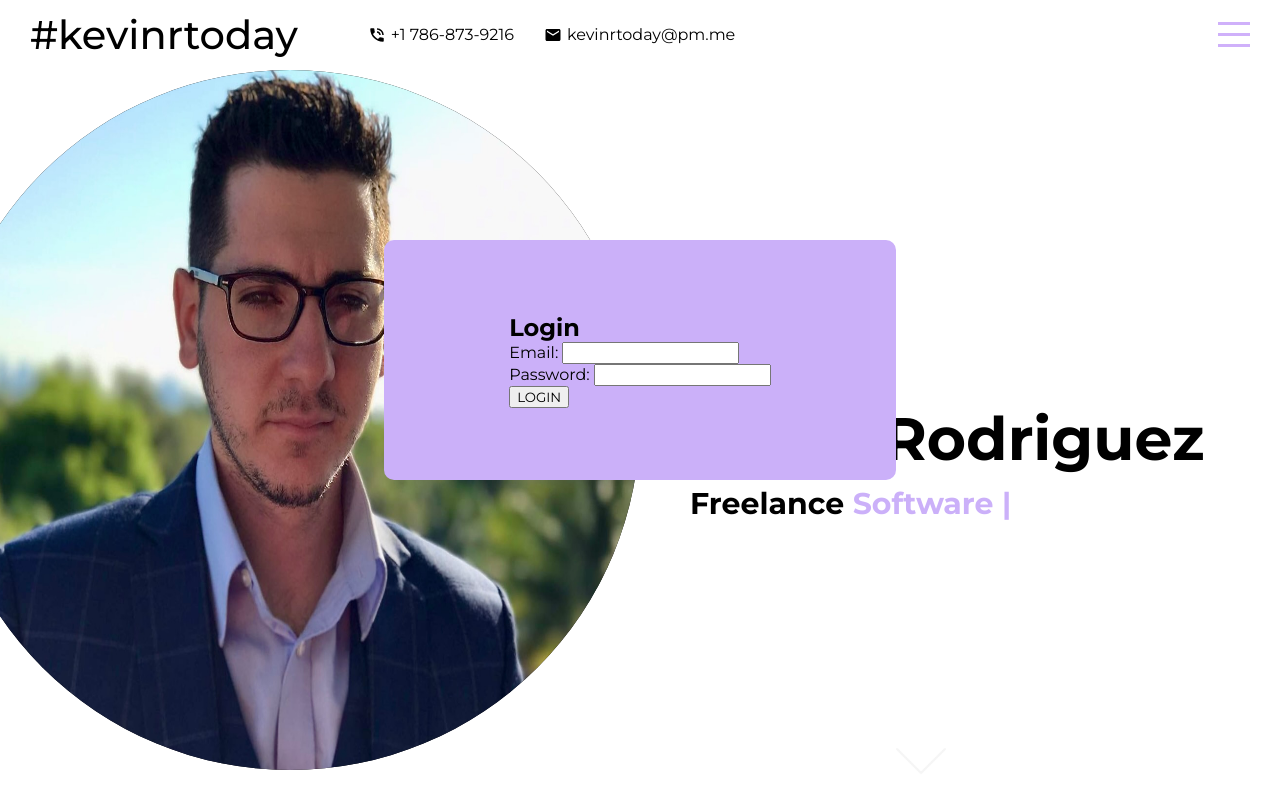
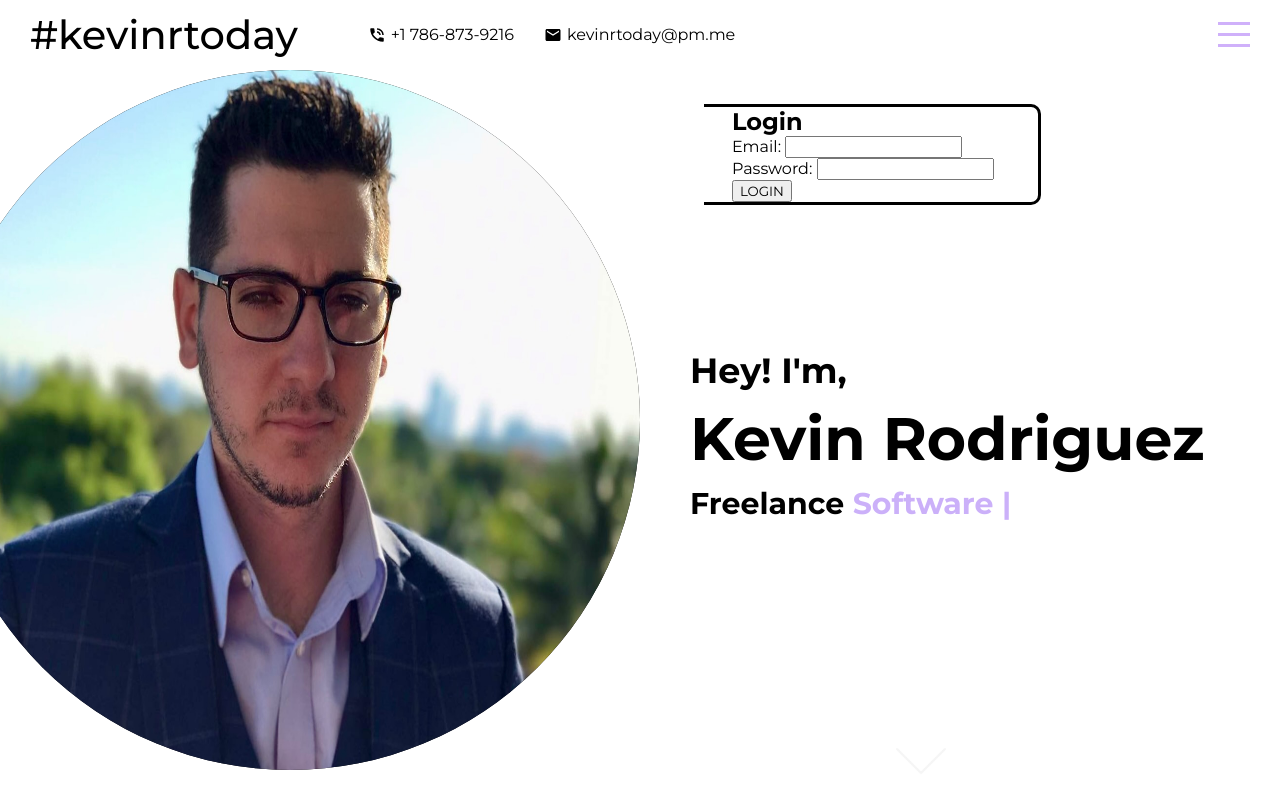
Before and after one commit to kevinrtoday/Portfolio-Page, a React (Create React App) app: page /admin in a window 1280 px wide. Built offline with nearby package versions, Linux system fonts and the light colour scheme.

Commit message:
login stlying

```diff
--- a/src/components/admin/admin.scss
+++ b/src/components/admin/admin.scss
@@ -7,13 +7,34 @@
   z-index: 5;
   box-sizing: border-box;
   font-family: montserrat, sans-serif;
-  height: 20vh;
-  left: 30%;
-  top: 30%;
+  height: 50vh;
+  width: 100vh;
+  left: 55%;
+  top: 1%;
   align-items: center;
-  background-color: $mainColor;
+  // background-color: $mainColor;
   color: black;
   border-radius: 10px;
   width: 40%;
   height: 30%;
 }
+
+.welcome {
+  position: absolute;
+  display: flex;
+  background-color: transparent;
+  margin-bottom: 30%;
+}
+
+.form {
+  position: absolute;
+  justify-content: center;
+  display: flex;
+  margin-right: 38%;
+  top: 40%;
+  border-color: black;
+  border-style: solid;
+  border-radius: 10px;
+  width: 350px;
+  outline-color: #a5fcf5;
+}
--- a/src/components/loginform/LoginForm.js
+++ b/src/components/loginform/LoginForm.js
@@ -10,8 +10,8 @@ function LoginForm({ Login, error }) {
   };
 
   return (
-    <form onSubmit={submitHandler}>
-      <div className="form-inner">
+    <form className="form" onSubmit={submitHandler}>
+      <div>
         <h2>Login</h2>
         {error != "" ? <div className="error">{error} </div> : ""}
         <div className="form-group">
```
